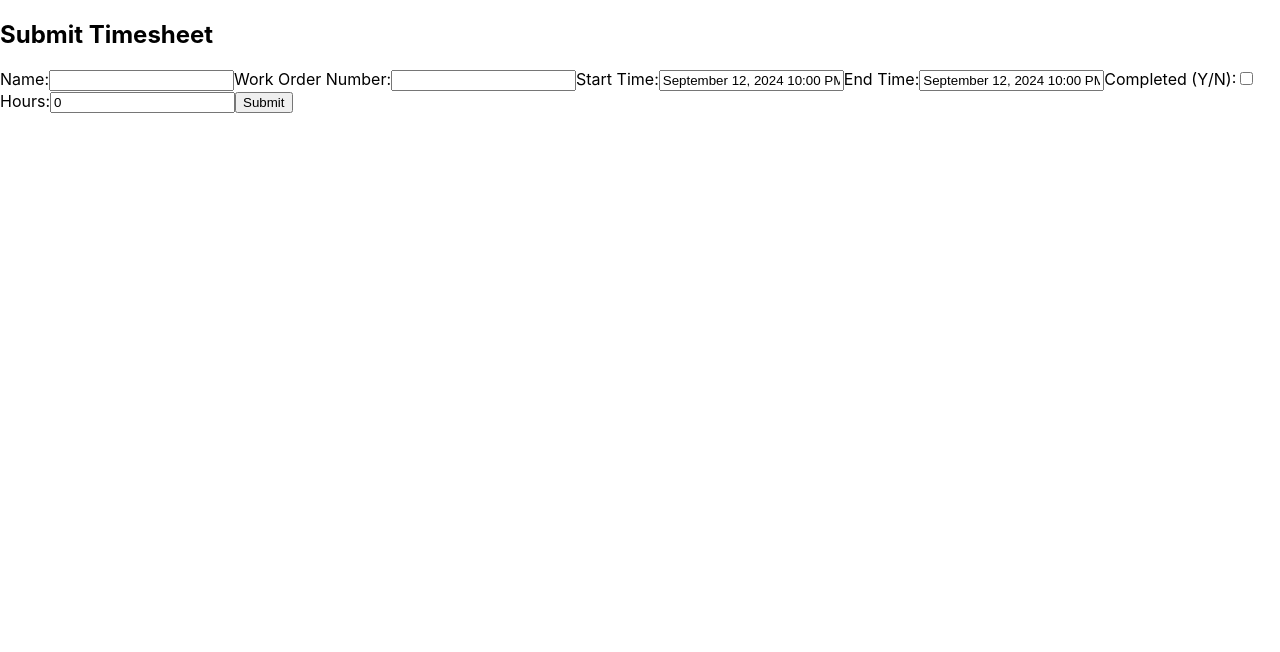
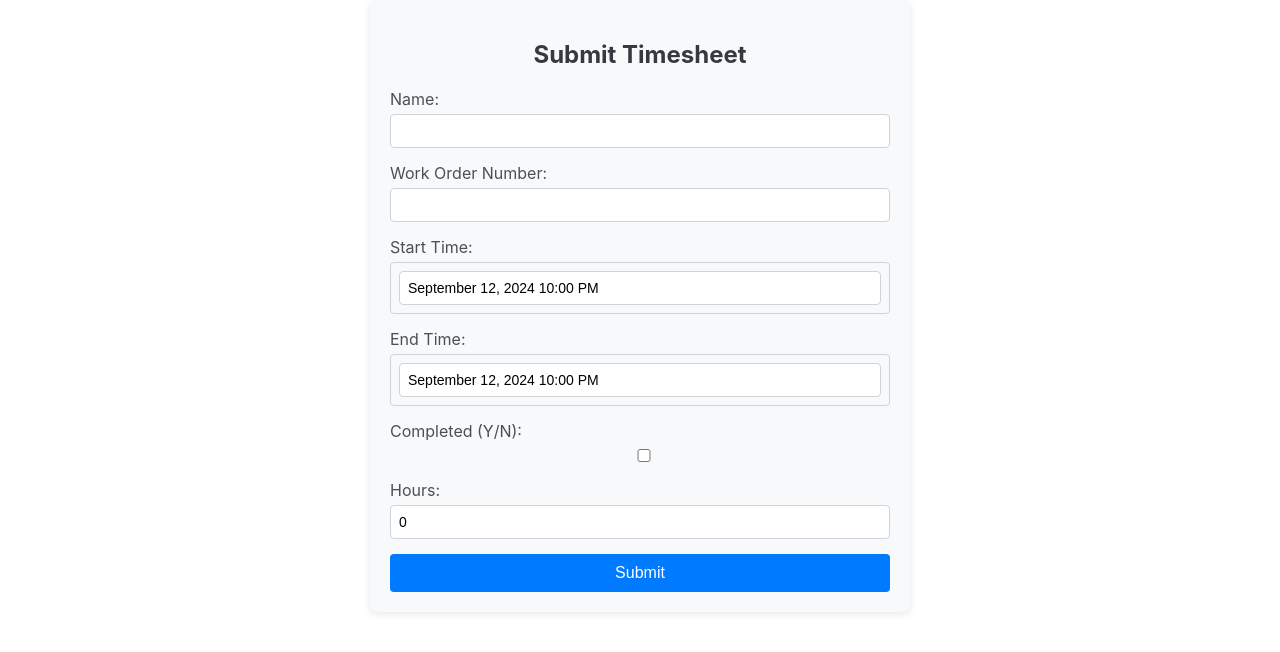
Before and after one commit to abhishek279/starheating-wo, a React (Create React App) app: page /timesheets in a window 1280 px wide. Shown: the top 652 px of the page. Built offline with nearby package versions, Linux system fonts and the light colour scheme; no server answers.

Commit message:
adding style to timesheet

```diff
--- /dev/null
+++ b/src/TimesheetForm.css
@@ -0,0 +1,75 @@
+/* TimesheetForm.css */
+.timesheet-container {
+    max-width: 500px;
+    margin: 0 auto;
+    padding: 20px;
+    background-color: #f8f9fa;
+    border-radius: 8px;
+    box-shadow: 0 2px 8px rgba(0, 0, 0, 0.1);
+}
+
+h2 {
+    text-align: center;
+    margin-bottom: 20px;
+    color: #343a40;
+}
+
+.timesheet-form {
+    display: flex;
+    flex-direction: column;
+}
+
+.form-group {
+    display: flex;
+    flex-direction: column;
+    margin-bottom: 15px;
+}
+
+label {
+    margin-bottom: 5px;
+    color: #495057;
+}
+
+input[type="text"],
+input[type="checkbox"],
+.react-datepicker-wrapper {
+    padding: 8px;
+    border: 1px solid #ced4da;
+    border-radius: 4px;
+    font-size: 14px;
+    width: 100%;
+    box-sizing: border-box;
+}
+
+.react-datepicker-wrapper {
+    display: block;
+}
+
+.submit-button {
+    background-color: #007bff;
+    color: white;
+    padding: 10px;
+    border: none;
+    border-radius: 4px;
+    cursor: pointer;
+    font-size: 16px;
+}
+
+.submit-button:hover {
+    background-color: #0056b3;
+}
+
+/* Responsive design for smaller screens */
+@media (max-width: 600px) {
+    .timesheet-container {
+        padding: 10px;
+    }
+
+    h2 {
+        font-size: 20px;
+    }
+
+    .submit-button {
+        font-size: 14px;
+    }
+}
--- a/src/TimesheetForm.js
+++ b/src/TimesheetForm.js
@@ -2,6 +2,7 @@ import React, { useState, useEffect } from 'react';
 import axios from 'axios';
 import DatePicker from 'react-datepicker';
 import 'react-datepicker/dist/react-datepicker.css';
+import './TimesheetForm.css';  // Import the CSS file
 
 // Configuring Axios to use a base URL
 const api = axios.create({
@@ -86,9 +87,10 @@ const TimesheetForm = () => {
     };
 
     return (
-        <div>
+        <div className="timesheet-container">
             <h2>Submit Timesheet</h2>
-            <form onSubmit={handleSubmit}>
+            <form className="timesheet-form" onSubmit={handleSubmit}>
+                <div className="form-group">
                     <label>Name:</label>
                     <input
                         type="text"
@@ -96,6 +98,8 @@ const TimesheetForm = () => {
                         value={timesheet.name}
                         onChange={handleChange}
                     />
+                </div>
+                <div className="form-group">
                     <label>Work Order Number:</label>
                     <input
                         type="text"
@@ -103,6 +107,8 @@ const TimesheetForm = () => {
                         value={timesheet.workOrderNumber}
                         onChange={handleChange}
                     />
+                </div>
+                <div className="form-group">
                     <label>Start Time:</label>
                     <DatePicker
                         selected={timesheet.startTime}
@@ -113,6 +119,8 @@ const TimesheetForm = () => {
                         timeCaption="time"
                         dateFormat="MMMM d, yyyy h:mm aa"
                     />
+                </div>
+                <div className="form-group">
                     <label>End Time:</label>
                     <DatePicker
                         selected={timesheet.endTime}
@@ -123,6 +131,8 @@ const TimesheetForm = () => {
                         timeCaption="time"
                         dateFormat="MMMM d, yyyy h:mm aa"
                     />
+                </div>
+                <div className="form-group">
                     <label>Completed (Y/N):</label>
                     <input
                         type="checkbox"
@@ -130,6 +140,8 @@ const TimesheetForm = () => {
                         checked={timesheet.completed}
                         onChange={handleChange}
                     />
+                </div>
+                <div className="form-group">
                     <label>Hours:</label>
                     <input
                         type="text"
@@ -137,7 +149,8 @@ const TimesheetForm = () => {
                         value={timesheet.hours}
                         readOnly
                     />
-                <button type="submit">Submit</button>
+                </div>
+                <button className="submit-button" type="submit">Submit</button>
             </form>
         </div>
     );
```
Lines whose indentation alone changed are shown as unchanged.
